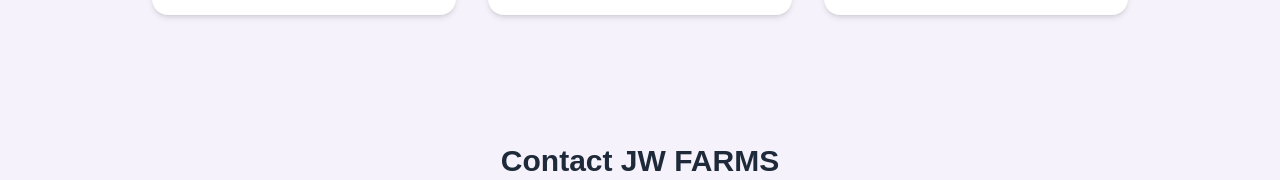
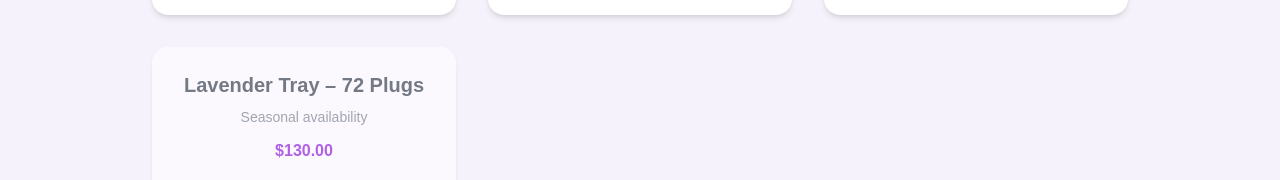
Before and after one commit to jwfarms/nextjs-boilerplate, a Next.js app: page / in a window 1280 px wide. Shown: the part 757-937 px from the top of the page. Built offline with nearby package versions, Linux system fonts and the light colour scheme.

Commit message:
Add Lavender Tray product details to page

```diff
--- a/app/page.tsx
+++ b/app/page.tsx
@@ -101,6 +101,25 @@
     </p>
   </div>
 
+          <div className="rounded-2xl shadow-md bg-white opacity-60 p-6 text-center">
+  <h3 className="text-xl font-semibold mb-2">
+    Lavender Tray – 72 Plugs
+  </h3>
+
+  <p className="text-sm text-gray-500 mb-3">
+    Seasonal availability
+  </p>
+
+  <p className="text-purple-700 font-semibold mb-4">
+    $130.00
+  </p>
+
+  <p className="text-xs text-gray-500">
+    Email us for availability
+  </p>
+</div>
+
+
 </div>
 
       </section>
```
